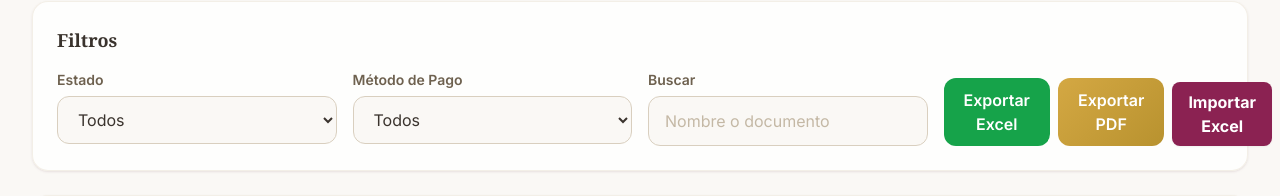
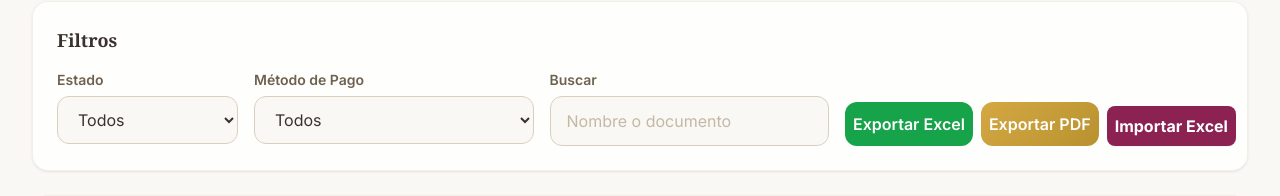
Before and after one commit to Lui-get123/banquete-soft, a Next.js app: page /admin/asistentes in a window 1280 px wide. Shown: the part 488-684 px from the top of the page. Built offline with nearby package versions, Linux system fonts and the light colour scheme; no server answers.

Commit message:
style: fix overlapping buttons layout in asistentes filters

```diff
--- a/src/app/admin/asistentes/page.tsx
+++ b/src/app/admin/asistentes/page.tsx
@@ -430,8 +430,8 @@ export default function AsistentesPage() {
         {/* Filters */}
         <div className="card mb-6 animate-fadeInUp-delay-2">
           <h3 className="text-lg font-display font-semibold text-warm-900 mb-4">Filtros</h3>
-          <div className="grid grid-cols-1 md:grid-cols-4 gap-4">
-            <div>
+          <div className="grid grid-cols-1 lg:grid-cols-12 gap-4">
+            <div className="lg:col-span-2">
               <label className="label-field">Estado</label>
               <select
                 value={filters.estado}
@@ -444,7 +444,7 @@ export default function AsistentesPage() {
               </select>
             </div>
 
-            <div>
+            <div className="lg:col-span-3">
               <label className="label-field">Método de Pago</label>
               <select
                 value={filters.metodo_pago}
@@ -457,7 +457,7 @@ export default function AsistentesPage() {
               </select>
             </div>
 
-            <div>
+            <div className="lg:col-span-3">
               <label className="label-field">Buscar</label>
               <input
                 type="text"
@@ -468,22 +468,25 @@ export default function AsistentesPage() {
               />
             </div>
 
-            <div className="flex items-end space-x-2">
+            <div className="lg:col-span-4 flex items-end space-x-2">
               <button
                 onClick={handleExportExcel}
-                className="flex-1 btn-success"
+                className="flex-1 btn-success whitespace-nowrap px-2"
+                title="Exportar a Excel"
               >
                 Exportar Excel
               </button>
               <button
                 onClick={handleExportPDF}
-                className="flex-1 btn-accent"
+                className="flex-1 btn-accent whitespace-nowrap px-2"
+                title="Exportar a PDF"
               >
                 Exportar PDF
               </button>
               <button
                 onClick={() => setIsBulkModalOpen(true)}
-                className="flex-1 bg-primary-600 hover:bg-primary-700 text-white font-bold py-2 px-4 rounded-lg shadow-sm transition-colors"
+                className="flex-1 bg-primary-600 hover:bg-primary-700 text-white font-bold py-2 px-2 rounded-lg shadow-sm transition-colors whitespace-nowrap"
+                title="Importar Excel"
               >
                 Importar Excel
               </button>
```
